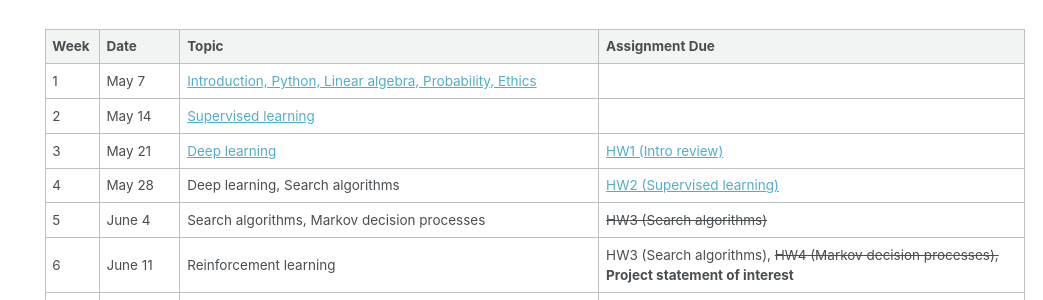
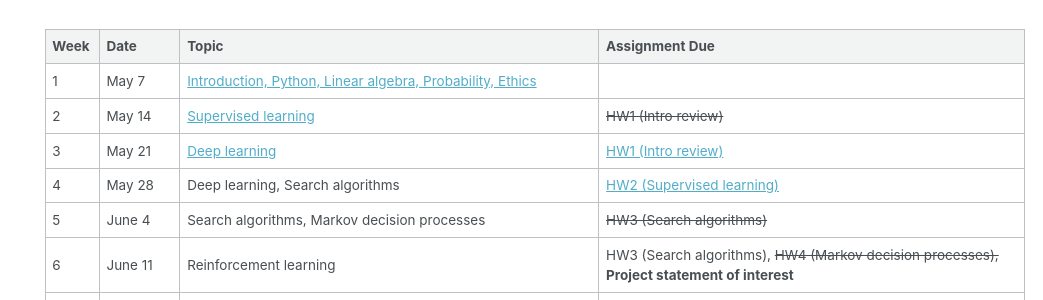
Before and after one commit to rasikabh/rasikabh.github.io, a Jekyll site: the page built from _pages/ai2024su.md, in a window 1280 px wide and 900 px high, scrolled down 570 px. Shown: the part 152-452 px from the top of the window, without its empty margins (237-1280 px from the left). Built offline with Jekyll 4.4.1, drawn with Linux system fonts in a browser that asks for light colours.

Commit message:
pushed back hws are strikethrough

```diff
--- a/_pages/ai2024su.md
+++ b/_pages/ai2024su.md
@@ -42,7 +42,7 @@ Anjali's office hours: Wednesdays 12-1 on MS Teams
 | Week | Date   | Topic                                                                                         | Assignment Due |
 |------|--------|-----------------------------------------------------------------------------------------------|----------------|
 | 1 | May 7  | [Introduction, Python, Linear algebra, Probability, Ethics](https://docs.google.com/presentation/d/1aeaA_f49O0v_bMtPrlB2WBnqaKp1OCXIDZNxLVUuFdA/edit?usp=sharing) |  |
-| 2 | May 14 | [Supervised learning](https://docs.google.com/presentation/d/1jUwiMFXxCotdqu83jNlDMrOIZpRc9cZunchjJBtkvZA/edit?usp=sharing) |  |
+| 2 | May 14 | [Supervised learning](https://docs.google.com/presentation/d/1jUwiMFXxCotdqu83jNlDMrOIZpRc9cZunchjJBtkvZA/edit?usp=sharing) | ~~HW1 (Intro review)~~ |
 | 3 | May 21 | [Deep learning](https://docs.google.com/presentation/d/1CBVQi5d2J9Zlo7uCYYQVXzHAle4orb_tfpXDsD6Pz7c/edit?usp=sharing) | [HW1 (Intro review)](https://docs.google.com/document/d/1uGOZtO53QBZw0UzlCPDJEDW_LnbibPLspdSBg2R4urc/edit?usp=sharing) |
 | 4 | May 28 | Deep learning, Search algorithms | [HW2 (Supervised learning)](https://docs.google.com/document/d/1fbeRjmt-5Vl27q5okBgLkDcE78oIoan4AMLE0mo21Qs/edit?usp=sharing) |
 | 5 | June 4  | Search algorithms, Markov decision processes | ~~HW3 (Search algorithms)~~ |
```
